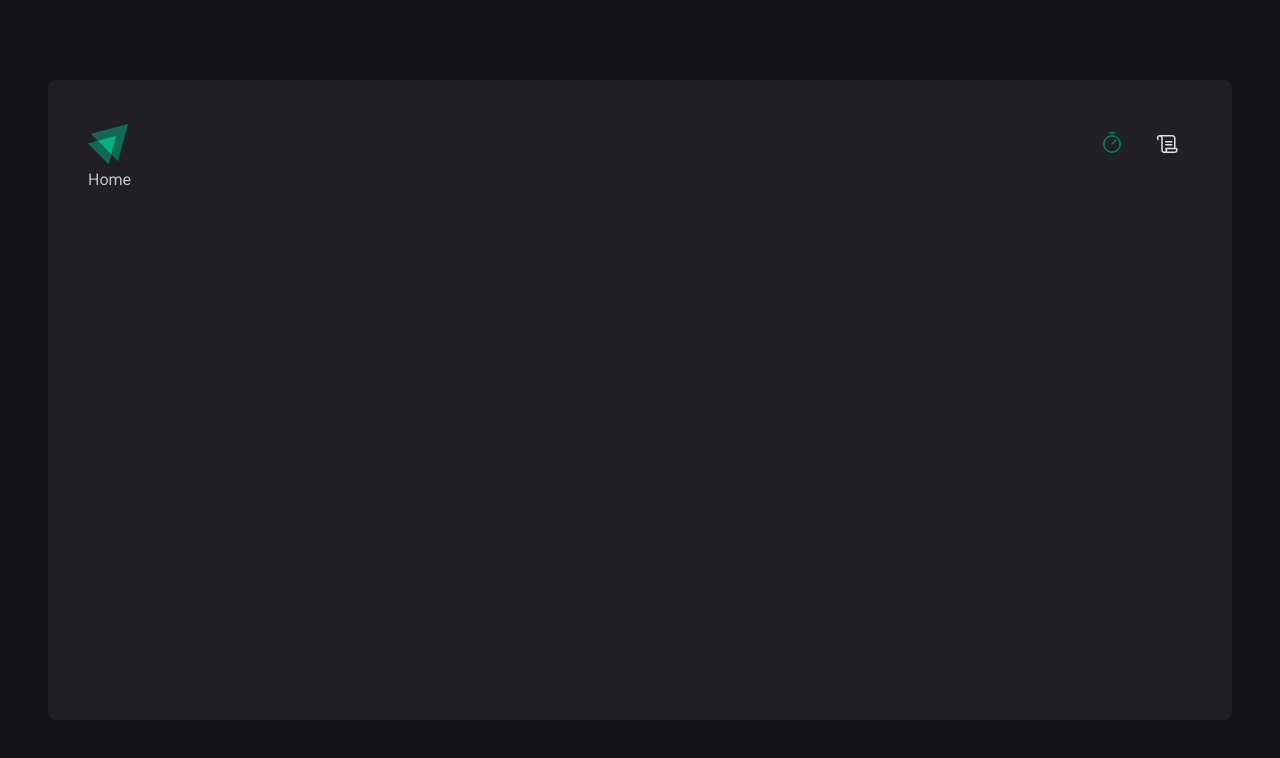
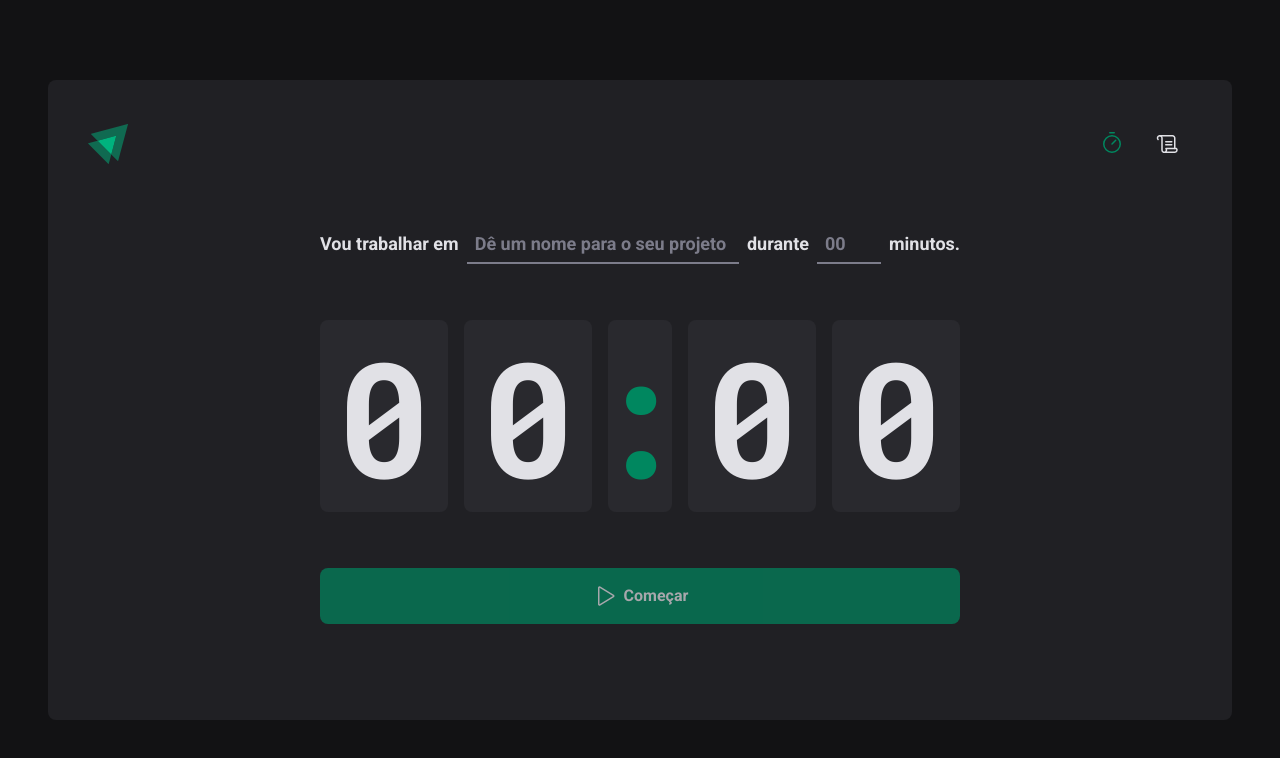
Before and after one commit to diogo-kappaun/ignite-timer, a React (Vite) app: page / in a window 1280 px wide. Shown: the top 758 px of the page. Built offline with nearby package versions, Linux system fonts and the light colour scheme.

Commit message:
:sparkles: feat: Create Home page

```diff
--- a/src/pages/Home.tsx
+++ b/src/pages/Home.tsx
@@ -1,7 +1,58 @@
+import { Play } from 'phosphor-react'
+
+import { CountdownNumber, CountdownSeparator } from '../components/Countdown'
+import { Input } from '../components/Input'
+
 export function Home() {
   return (
-    <div>
-      <h1>Home</h1>
-    </div>
+    <main className="flex flex-1 flex-col items-center justify-center">
+      <form className="flex flex-col items-center gap-14" action="">
+        <div className="flex w-full flex-wrap items-center justify-center gap-2 text-lg font-bold text-gray-100">
+          <label htmlFor="task">Vou trabalhar em</label>
+          <Input
+            variant="task"
+            id="task"
+            list="task-suggestions"
+            placeholder="Dê um nome para o seu projeto"
+          />
+
+          <datalist id="task-suggestions">
+            <option value="Projeto 1" />
+            <option value="Projeto 2" />
+            <option value="Projeto 3" />
+            <option value="Banana" />
+          </datalist>
+
+          <label htmlFor="minutesAmount">durante</label>
+          <Input
+            variant="minutes"
+            id="minutesAmount"
+            type="number"
+            placeholder="00"
+            step={5}
+            min={5}
+            max={60}
+          />
+
+          <span>minutos.</span>
+        </div>
+
+        <div className="flex gap-4 font-mono text-[10rem] leading-[8rem] text-gray-100">
+          <CountdownNumber>0</CountdownNumber>
+          <CountdownNumber>0</CountdownNumber>
+          <CountdownSeparator />
+          <CountdownNumber>0</CountdownNumber>
+          <CountdownNumber>0</CountdownNumber>
+        </div>
+
+        <button
+          className="flex w-full items-center justify-center gap-2 rounded-lg bg-green-500 p-4 font-bold text-gray-100 transition-colors hover:bg-green-700 disabled:cursor-not-allowed disabled:opacity-70 disabled:hover:bg-green-500"
+          type="submit"
+          disabled
+        >
+          <Play size={24} /> Começar
+        </button>
+      </form>
+    </main>
   )
 }
```
